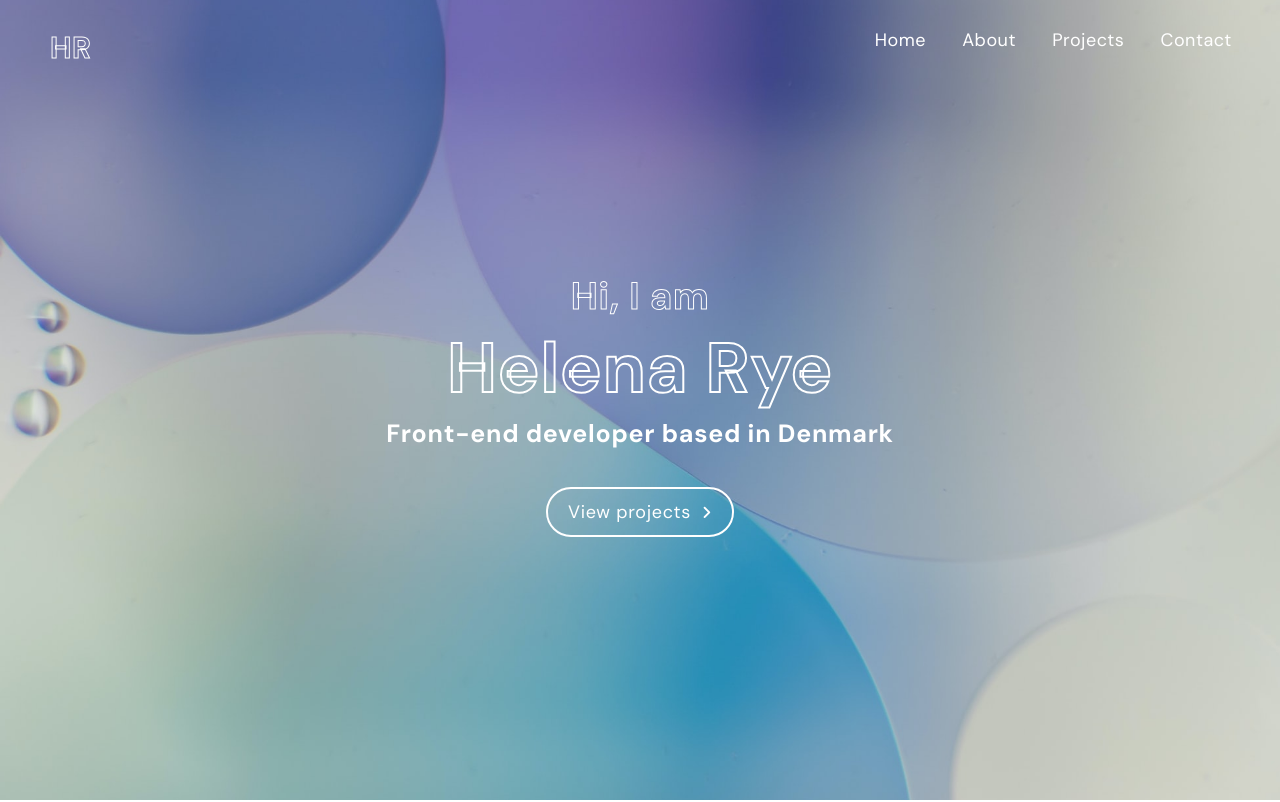
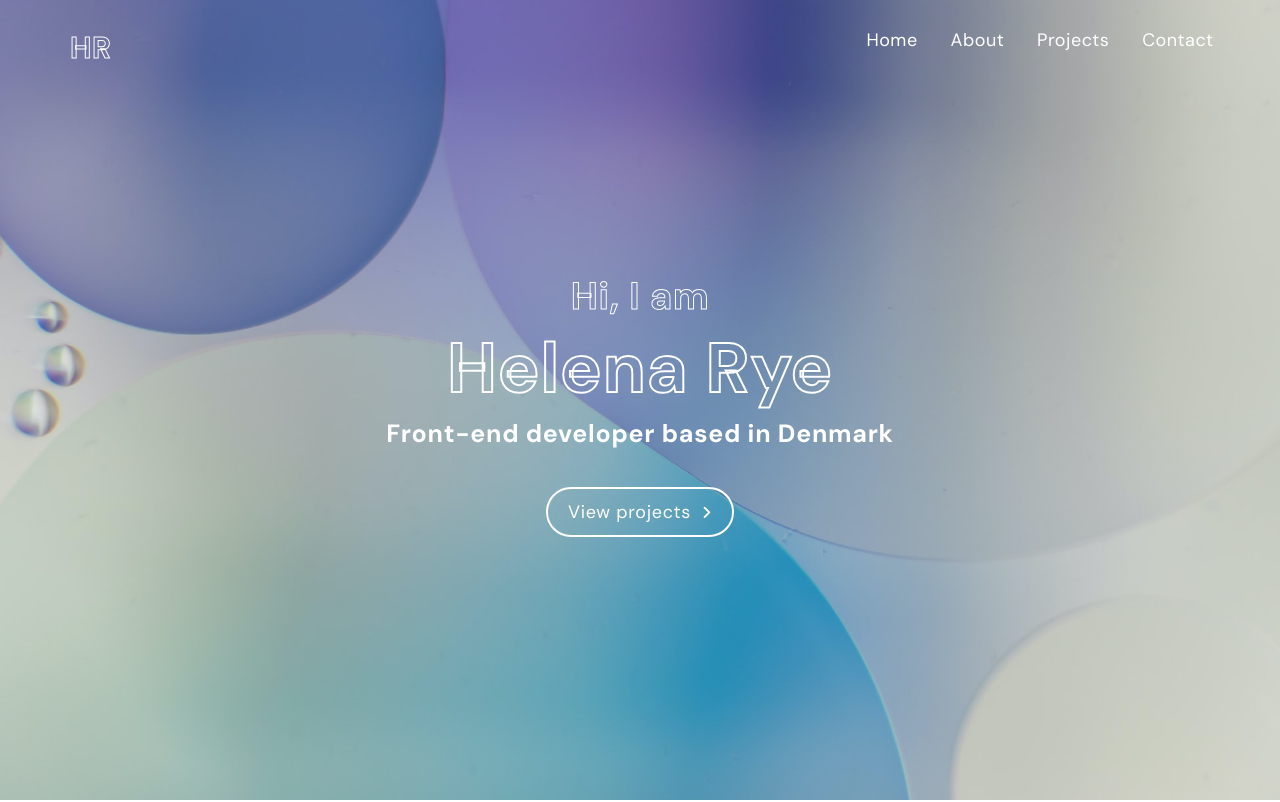
Before and after one commit to HelenaRye/portfolio-website-helenarye, a plain HTML site: page index.html in a window 1280 px wide. Shown: the top 802 px of the page. Drawn offline with nearby package versions, Linux system fonts and the light colour scheme.

Commit message:
Update style.css

```diff
--- a/style.css
+++ b/style.css
@@ -305,7 +305,7 @@ footer .opensource-link {
 
 @media (min-width: 1200px) {
     nav {
-        padding: 0 30px;
+        padding: 0 50px;
     }
 }
 
```
